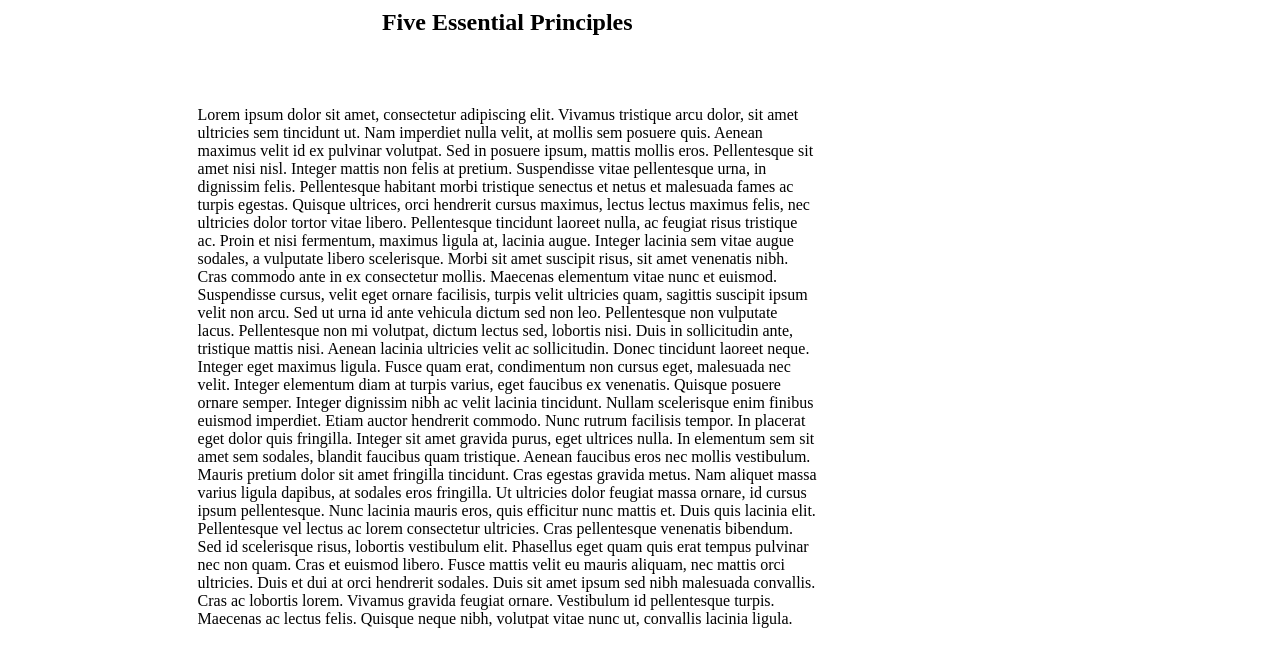
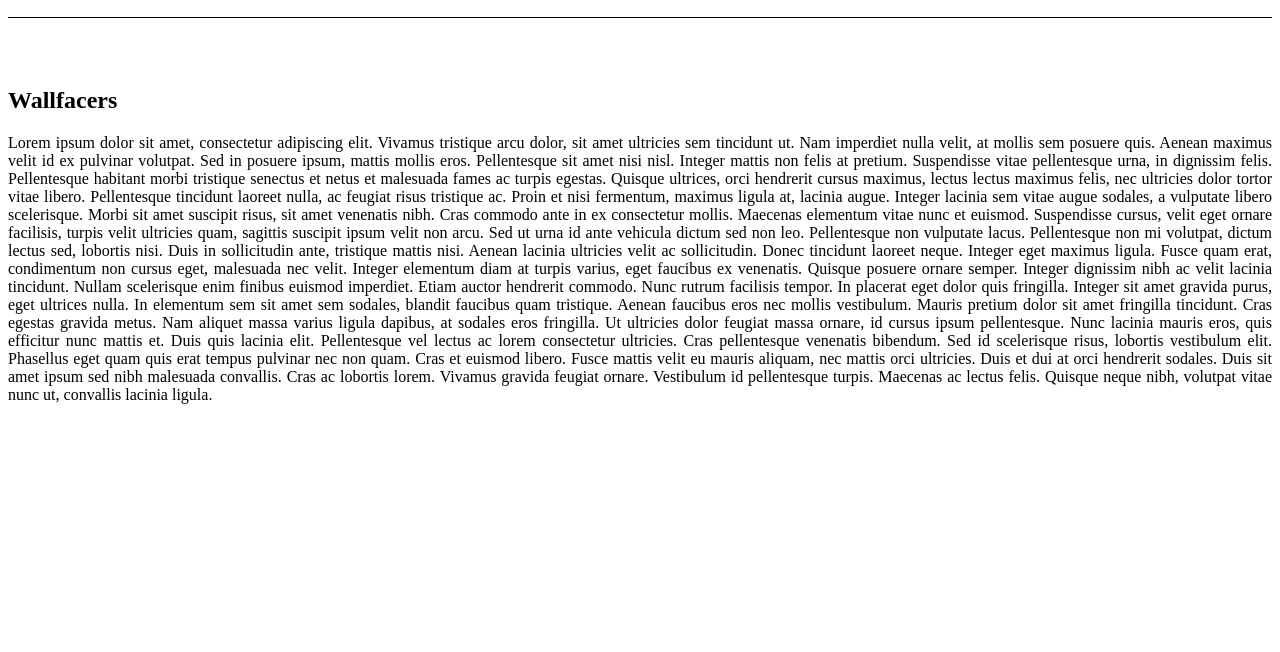
Before and after one commit to BorodinDev/BorodinDev.github.io, a plain HTML site: page index.html in a window 1280 px wide. Shown: the part 232-884 px from the top of the page. After the commit the page ends 800 px from the top, so only its background shows below. Drawn offline with Linux system fonts and the light colour scheme.

Commit message:
Yet another commit

```diff
--- a/index.html
+++ b/index.html
@@ -8,20 +8,19 @@
     <title>Document</title>
 </head>
 <body>
-    <div class="flexContainer">
-        <div class="siteGrid">
+    <div class="container">
+        <div class="box">
             <div class="logo">
                 <img src="logo1.png" alt="LogoImageSite"/>
             </div>
             <div class="gridMenu">
-                <a href="url">Articles</a>
+                <a href="ArticlesIndex.html">Articles</a>
             </div>
             <div class="articleSection">
                 <h2>
-                    Five Essential Principles
+                    Wallfacers
                 </h2>
-                <p>
-                    Lorem ipsum dolor sit amet, consectetur adipiscing elit. Vivamus tristique arcu dolor, sit amet ultricies sem tincidunt ut. Nam imperdiet nulla velit, at mollis sem posuere quis. Aenean maximus velit id ex pulvinar volutpat. Sed in posuere ipsum, mattis mollis eros. Pellentesque sit amet nisi nisl. Integer mattis non felis at pretium. Suspendisse vitae pellentesque urna, in dignissim felis. Pellentesque habitant morbi tristique senectus et netus et malesuada fames ac turpis egestas. Quisque ultrices, orci hendrerit cursus maximus, lectus lectus maximus felis, nec ultricies dolor tortor vitae libero. Pellentesque tincidunt laoreet nulla, ac feugiat risus tristique ac.
+                Lorem ipsum dolor sit amet, consectetur adipiscing elit. Vivamus tristique arcu dolor, sit amet ultricies sem tincidunt ut. Nam imperdiet nulla velit, at mollis sem posuere quis. Aenean maximus velit id ex pulvinar volutpat. Sed in posuere ipsum, mattis mollis eros. Pellentesque sit amet nisi nisl. Integer mattis non felis at pretium. Suspendisse vitae pellentesque urna, in dignissim felis. Pellentesque habitant morbi tristique senectus et netus et malesuada fames ac turpis egestas. Quisque ultrices, orci hendrerit cursus maximus, lectus lectus maximus felis, nec ultricies dolor tortor vitae libero. Pellentesque tincidunt laoreet nulla, ac feugiat risus tristique ac.
 
                     Proin et nisi fermentum, maximus ligula at, lacinia augue. Integer lacinia sem vitae augue sodales, a vulputate libero scelerisque. Morbi sit amet suscipit risus, sit amet venenatis nibh. Cras commodo ante in ex consectetur mollis. Maecenas elementum vitae nunc et euismod. Suspendisse cursus, velit eget ornare facilisis, turpis velit ultricies quam, sagittis suscipit ipsum velit non arcu. Sed ut urna id ante vehicula dictum sed non leo. Pellentesque non vulputate lacus. Pellentesque non mi volutpat, dictum lectus sed, lobortis nisi. Duis in sollicitudin ante, tristique mattis nisi. Aenean lacinia ultricies velit ac sollicitudin. Donec tincidunt laoreet neque.
 
@@ -30,10 +29,9 @@
                     Nunc rutrum facilisis tempor. In placerat eget dolor quis fringilla. Integer sit amet gravida purus, eget ultrices nulla. In elementum sem sit amet sem sodales, blandit faucibus quam tristique. Aenean faucibus eros nec mollis vestibulum. Mauris pretium dolor sit amet fringilla tincidunt. Cras egestas gravida metus. Nam aliquet massa varius ligula dapibus, at sodales eros fringilla. Ut ultricies dolor feugiat massa ornare, id cursus ipsum pellentesque. Nunc lacinia mauris eros, quis efficitur nunc mattis et.
 
                     Duis quis lacinia elit. Pellentesque vel lectus ac lorem consectetur ultricies. Cras pellentesque venenatis bibendum. Sed id scelerisque risus, lobortis vestibulum elit. Phasellus eget quam quis erat tempus pulvinar nec non quam. Cras et euismod libero. Fusce mattis velit eu mauris aliquam, nec mattis orci ultricies. Duis et dui at orci hendrerit sodales. Duis sit amet ipsum sed nibh malesuada convallis. Cras ac lobortis lorem. Vivamus gravida feugiat ornare. Vestibulum id pellentesque turpis. Maecenas ac lectus felis. Quisque neque nibh, volutpat vitae nunc ut, convallis lacinia ligula.
-                </p>
             </div>
         </div>
     </div>
-<!--<script src="main.js"></script>-->
+<script src="main.js"></script>
 </body>
 </html>
--- /dev/null
+++ b/main.js
@@ -0,0 +1,6 @@
+let map = Object.create(null)
+
+map.test = 1
+
+console.log(map)
+console.log("toString" in map);
--- a/style.css
+++ b/style.css
@@ -18,15 +18,10 @@ a:hover {
     Flexbox settings
 */
 
-.flexContainer {
+.container {
     display: flex;
     justify-content: center;
 }
-
-.flexContainer div {
-    width: 70%;
-}
-
 /*
     Grid settings
 */
@@ -54,10 +49,7 @@ a:hover {
 */
 
 .articleSection {
-    padding-top:30px;
+    max-width: 1800px;
+    text-align:justify;
+    padding-top: 50px;
 }
-
-.articleSection h2 {
-    text-align: center;
-    padding-bottom: 50px;
-}
```
Also changed, not shown: ArticlesIndex.html (added, +12 -0 lines), Articles/CorePrinciples.html (added).
